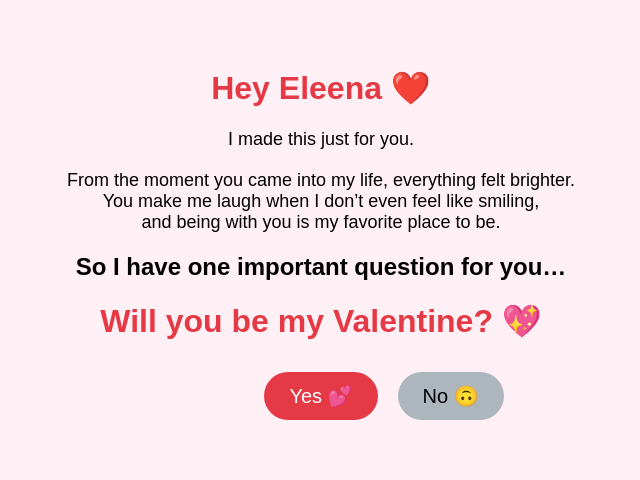
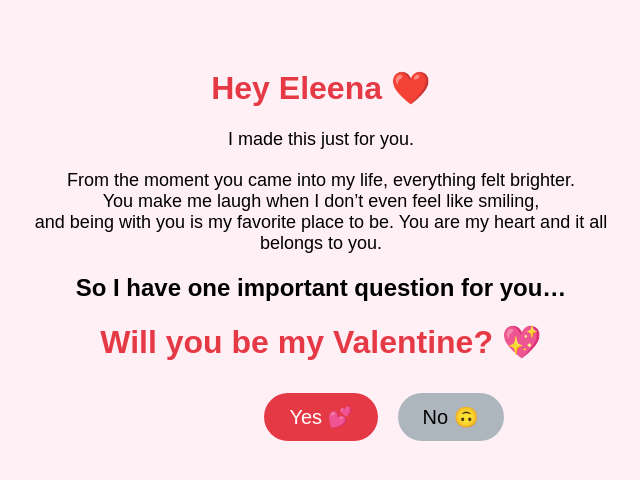
Before and after one commit to jnzounon-glitch/valentine-eleena, a plain HTML site: page index.html in a window 1280 px wide. Shown: the whole page, without its empty margins (319-959 px from the left). Drawn offline with Linux system fonts and the light colour scheme.

Commit message:
Add Valentine website

```diff
--- a/index.html
+++ b/index.html
@@ -51,7 +51,7 @@
   <p>
     From the moment you came into my life, everything felt brighter.<br>
     You make me laugh when I don’t even feel like smiling,<br>
-    and being with you is my favorite place to be.
+    and being with you is my favorite place to be. You are my heart and it all belongs to you.
   </p>
 
   <!-- OPTIONAL PHOTO -->
```
